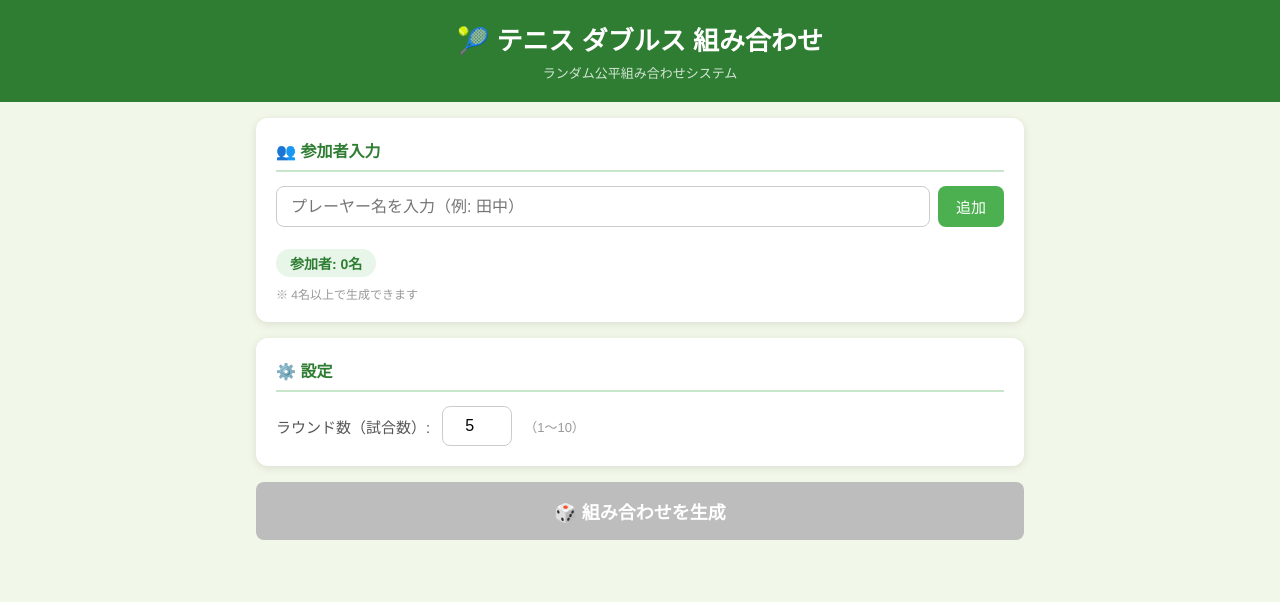
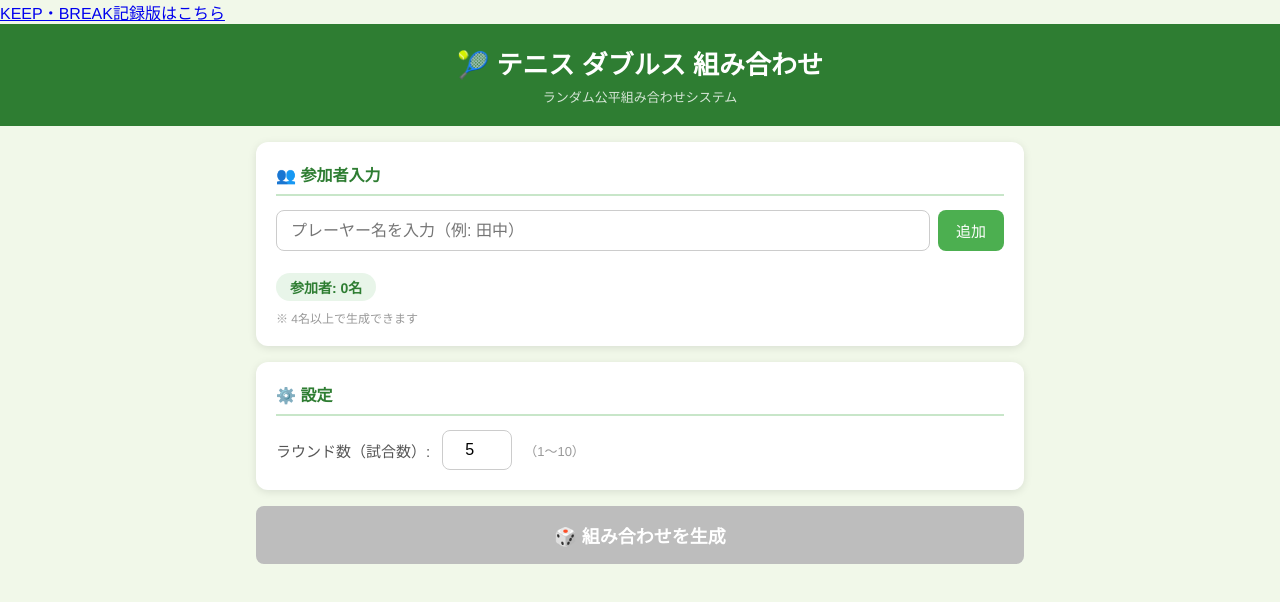
Before and after one commit to daimon-dai/tennis-draw, a plain HTML site: page index.html in a window 1280 px wide. Drawn offline with Linux system fonts and the light colour scheme.

Commit message:
Add link to tennis-keep.html in index.html

```diff
--- a/index.html
+++ b/index.html
@@ -79,6 +79,7 @@
   </style>
 </head>
 <body>
+    <p><a href="tennis-keep.html">KEEP・BREAK記録版はこちら</a></p>
   <header>
     <h1>🎾 テニス ダブルス 組み合わせ</h1>
     <p>ランダム公平組み合わせシステム</p>
```
